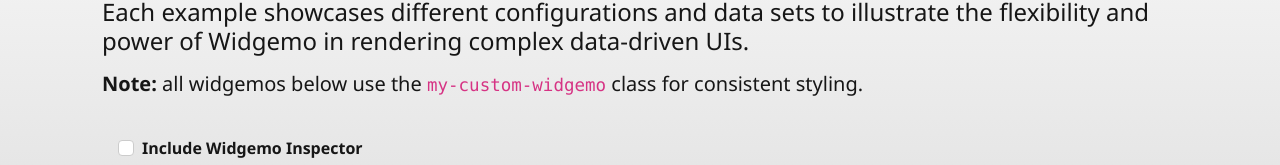
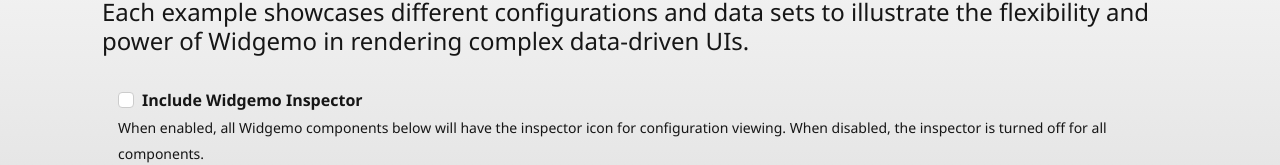
Before and after one commit to widgemo/widgemo-demo, a React (Vite) app: page /simplified-test in a window 1280 px wide. Shown: the part 228-393 px from the top of the page. Built offline with nearby package versions, Linux system fonts and the light colour scheme.

Commit message:
temporary remove custom class for rendering example widgemos.

```diff
--- a/src/components/SimplifiedTest.tsx
+++ b/src/components/SimplifiedTest.tsx
@@ -164,7 +164,7 @@ export const SimplifiedTest: React.FC = () => {
       minHeight: '100vh',
       padding: '2rem'
     }}>
-      <style>{`
+      {/* <style>{`
         .my-custom-widgemo {
           background-color: var(--widgemo-bg-color);
           border: 1px solid var(--widgemo-border-color);
@@ -189,17 +189,17 @@ export const SimplifiedTest: React.FC = () => {
         .devmode-toggle-text {
           color: var(--widgemo-text-color);
         }
-      `}</style>
+      `}</style> */}
       <h1 >Widgemo Product Primitive</h1>
       <h4 className="mb-3">Below are various examples demonstrating the capabilities of the Widgemo Product Primitive using the SimplifiedWidgemo component.</h4>
       <h4 className="mb-3">Each example showcases different configurations and data sets to illustrate the flexibility and power of Widgemo in rendering complex data-driven UIs.</h4>
-      <h5 className="mb-4"><strong>Note:</strong> all widgemos below use the <code className="css-class-code" title=".my-custom-widgemo {
+      {/* <h5 className="mb-4"><strong>Note:</strong> all widgemos below use the <code className="css-class-code" title=".my-custom-widgemo {
           background-color: var(--bg-color);
           border: 1px solid var(--border-color);
           border-radius: 0.375rem;
           box-shadow: 0px 0px 8px var(--shadow-color);
           padding: 0.5rem;
-        }">my-custom-widgemo</code> class for consistent styling.</h5>
+        }">my-custom-widgemo</code> class for consistent styling.</h5> */}
 
       {/* DevMode Toggle - Only shown in development environment */}
       {isDevEnvironment && (
```
